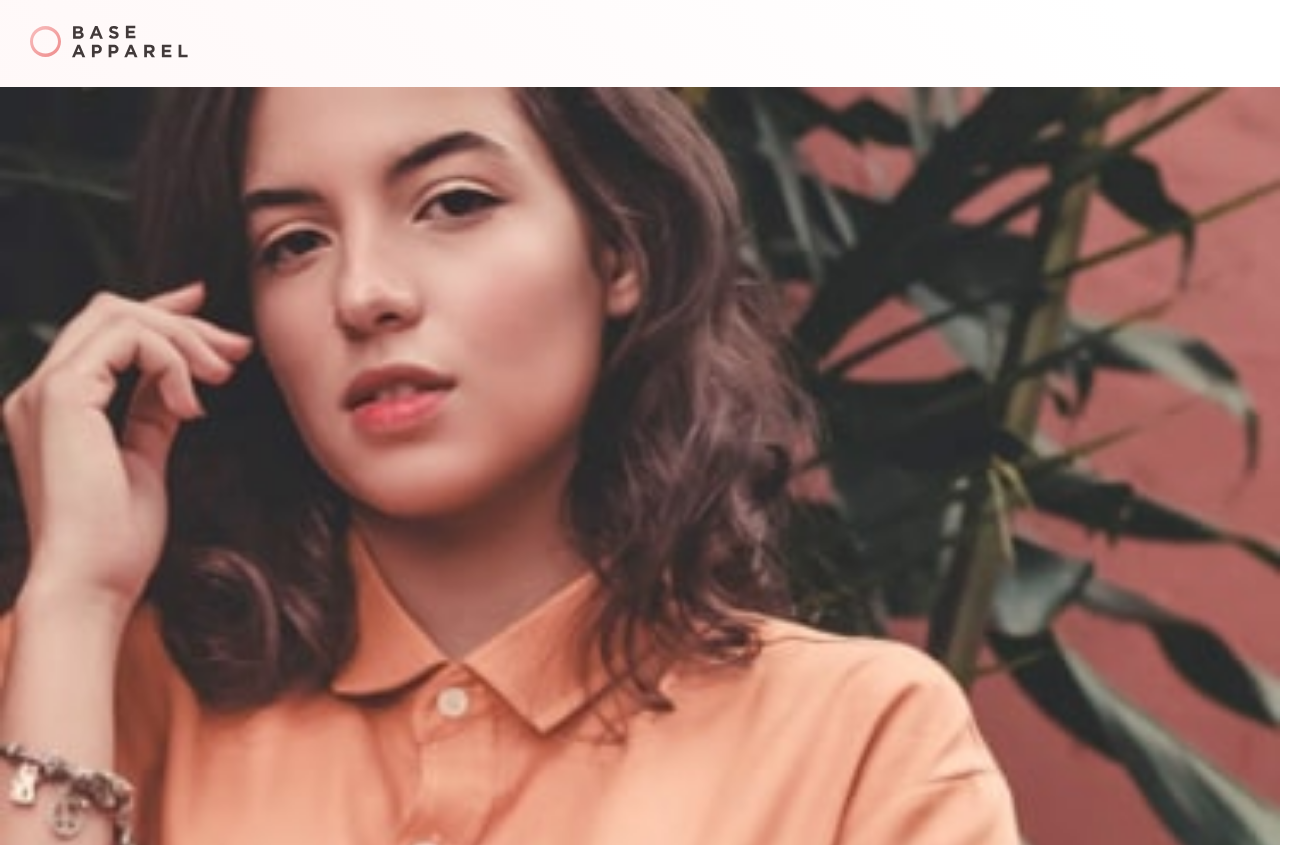
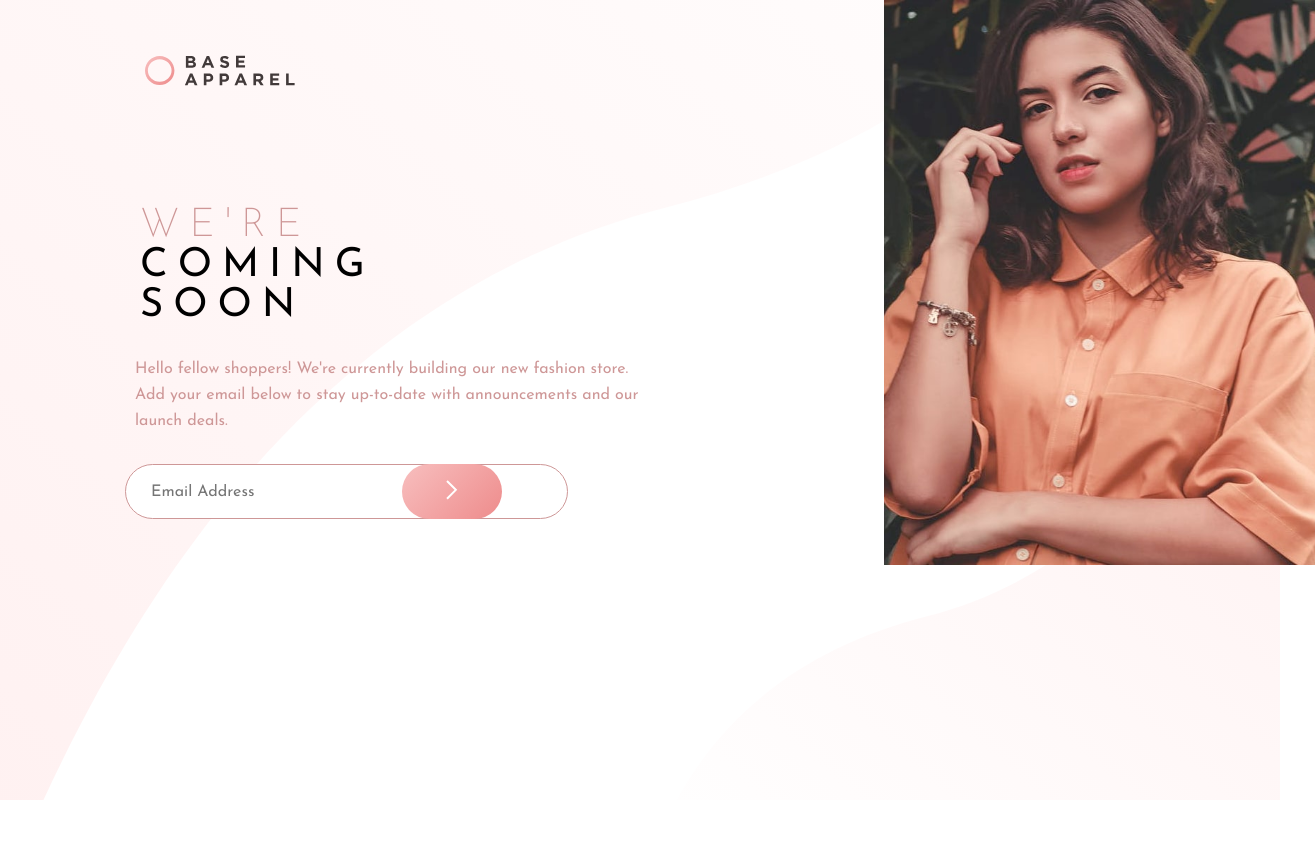
Before and after one commit to fer1-xr/base-apparel-coming-soon-master, a plain HTML site: page index.html in a window 1280 px wide. Shown: the top 845 px of the page, 1315 px wide, since content can reach past the window. After the commit the page ends 800 px from the top, so only its background shows below. Drawn offline with Linux system fonts and the light colour scheme.

Commit message:
styling its ok

```diff
--- a/index.html
+++ b/index.html
@@ -16,12 +16,14 @@
 </head>
 <body>
 
-  <div class="logo">
-    <img src="./images/logo.svg" alt="">
-  </div>
+
+
+
   <main>
+    <img src="./images/logo.svg" alt="" class="logo">
+    <div class="inner-container">
 
-    <div class="card">
+    <article class="left">
 
          <h1><span style="font-weight: 200; margin: 8px 0 0 0 ;">WE'RE</span> </h1>
            <h1>COMING </h1>
@@ -34,20 +36,29 @@
       <form action="" method="post">
         <input type="email" name="" placeholder= "  Email Address" id="" >
         <label for="email">
-          <img src="./images/icon-error.svg" alt="" />
+          <img src="./images/icon-error.svg" alt="" class="img"/>
        </label>
-      <button><img src="./images/icon-arrow.svg" alt=""></button>
+       <button><img src="./images/icon-arrow.svg" alt=""></button>
       </form>
       <p class="msg">
       <span>Yay! Thank you!
        We’ve sent a confirmation link to your inbox.</span>
         </p>
-    </div>
-    <div class="people">
-      <img src="./images/hero-desktop.jpg" alt=""
-      srcset="./images/hero-mobile.jpg 375w"  >
+      </article>
 
-    </div>
-</main>
+    <article class="right">
+      <picture>
+        <source
+          media="(min-width: 768px)"
+          srcset="./images/hero-desktop.jpg" class="desktop"
+        />
+        <img src="./images/hero-mobile.jpg" alt="" class="mobile" />
+      </picture>
+    </article>
+  </div>
+  </main>
+
+
+
 </body>
 </html>
--- a/styles.css
+++ b/styles.css
@@ -6,49 +6,52 @@
     box-sizing: border-box;
 }
 body{
-    min-height: 100vh;
+
     background: url("./images/bg-pattern-desktop.svg") no-repeat center/cover;
 
+}
+/* mobiles*/
+img {
+    max-width: 100%;
+    margin: 0;
+  }
 
+.logo{
+
+    width: 100px;
+    margin: 30px 40px;
 }
-.card{
-    display: flex;
-    justify-content: center;
-    align-items: center;
-    flex-direction: column;
-}
-main{
-    display: flex;
-    justify-content: center;
-    align-items: center;
-    flex-direction: column-reverse;
+main article picture img {
 
-
-}
-.logo{
-    padding: 25px 0 25px 30px
-}
+  width: 100%;
+  }
 .people{
     margin-bottom: 65px;
 
 }
-.people source{
-    width: 100%;
-}
+
 span{
     color:   hsl(0, 36%, 70%);;
-    margin-top: 8px;
+    margin-top: 18px;
 }
+
 h1{
+
+margin-left: 38px;
     font-size: 40px;
-    letter-spacing:5px;
+    letter-spacing:10px;
     font-weight: 400;
+
 }
-.card p {
+.left{
+    margin-top: 40px;
+}
+p {
+    line-height: 26px;
     color: hsl(0, 36%, 70%);
     font-weight: 400;
-    text-align: center;
-    margin: 25px 40px 40px 40px;
+
+    margin: 30px 35px;
 }
 footer p {
     position: absolute;
@@ -58,31 +61,44 @@ footer p {
 }
 input{
     border: 1px solid hsl(0, 36%, 70%);
-    width: 280px;
+    width: 75%;
     padding: 15px;
     border-radius: 35px;
+    height: 55px;
+    font-size: 16px;
+    max-width: 475px;
+    margin-left: 25px;
 }
 .msg{
     display: none;
 }
+.inner-container{
+     margin: auto;
+    display: flex;
+    justify-content: center;
+
+    flex-direction: column-reverse;
+
+margin: auto;
+}
 form {
   position: relative;
 }
+article{
+   text-align: left;
+}
+
 button{
-    background-color: hsl(0, 36%, 70%) ;
-    padding: 20px;
+   position: absolute;
+   background-image: linear-gradient(135deg, hsl(0, 80%, 86%), hsl(0, 74%, 74%));
+top: 0;
+border: 0;
+right: 18px;
+height: 55px;
+width: 100px;
+border-radius: 50px;
+padding: 15px;
 
-position: absolute;
-top:40%;
-right: -0.5rem;
-transform: translateY(-40%);
-
-
-border: none;
-border-radius: 30px;
-padding: 0.8rem 2rem;
-cursor: pointer;
-transition: 0.3s;
 }
 button:hover{
     background-color: hsl(0, 64%, 70%)
@@ -90,3 +106,78 @@ button:hover{
 label{
     display: none;
 }
+/* tablets*/
+@media (min-width: 768px) {
+
+.inner-container{
+    display: flex;
+    flex-direction: row;
+    align-items: center;
+
+
+}
+main article picture img {
+    margin-top: -116px;
+    width: 100%;
+
+  }
+  button{
+    position: absolute;
+    background-image: linear-gradient(135deg, hsl(0, 80%, 86%), hsl(0, 74%, 74%));
+ top: 0;
+ border: 0;
+ right: 68px;
+ height: 55px;
+ width: 100px;
+ border-radius: 50px;
+ padding: 15px;
+
+ }
+.logo{
+    display: block;
+    margin-left: 40px;
+    width: 150px;
+    margin-top: 55px;
+}
+main article{
+    flex: 1;
+}
+
+}
+/* desktop*/
+@media (min-width: 1000px){
+    main article picture img {
+        margin-top: -116px;
+        max-width: 73%;
+        margin-left: 194px;
+      }
+.left{
+    margin-left: 100px;
+    text-align: left;
+}
+
+
+h1{
+    margin-left: 40px;
+
+}
+
+button{
+    position: absolute;
+    background-image: linear-gradient(135deg, hsl(0, 80%, 86%), hsl(0, 74%, 74%));
+ top: 0;
+ border: 0;
+ right: 188px;
+ height: 55px;
+ width: 100px;
+ border-radius: 50px;
+ padding: 15px;
+
+ }
+ .logo{
+    display: block;
+    margin-left: 145px;
+    width: 150px;
+
+}
+}
```
